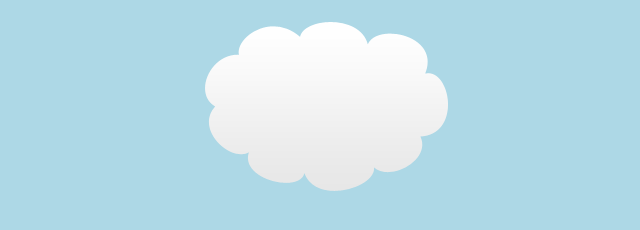
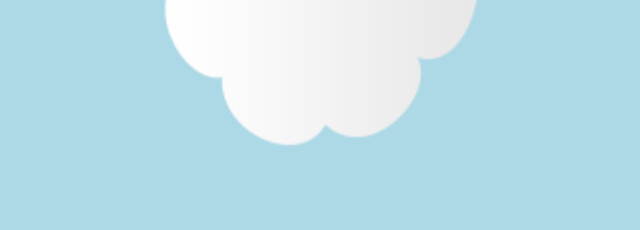
Before and after one commit to sockulags/css-animations, a plain HTML site: page Mario/index.html in a window 1280 px wide. Shown: the whole page, without its empty margins (316-956 px from the left). Drawn offline with Linux system fonts and the light colour scheme.

Commit message:
Lesson 2

```diff
--- a/Mario/style.css
+++ b/Mario/style.css
@@ -12,7 +12,7 @@
 }
 
 img{
-  transform: ;
+  transform: rotateZ(-90deg) translate(200px) scale(2) ;
 }
 
 /*// ELEMENTS TO ANIMATE //*/
```
